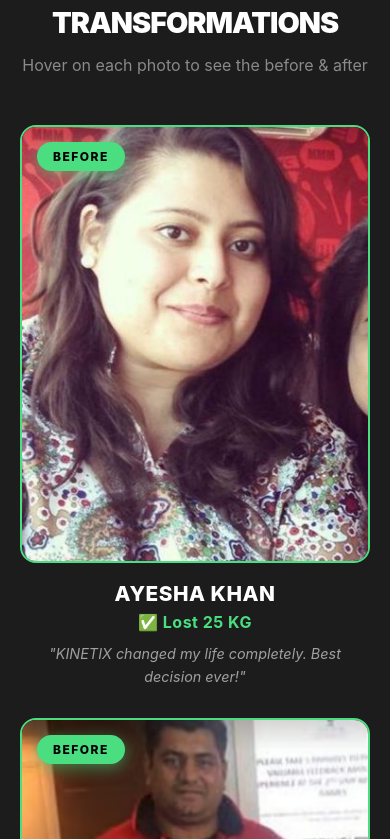
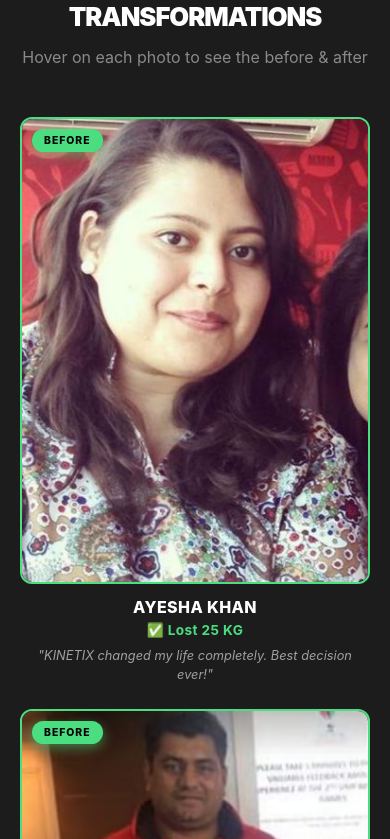
Before and after one commit to rahimashuja65-glitch/Rahimashuja, a React (Vite) app: page / in a window 390 px wide. Shown: the part 10425-11264 px from the top of the page. Built offline with nearby package versions, Linux system fonts and the light colour scheme.

Commit message:
removing space in images

```diff
--- a/src/components/Clientstories.jsx
+++ b/src/components/Clientstories.jsx
@@ -4,6 +4,7 @@ import React, { useState } from "react";
 import "./ClientStories.css";
 
 const ClientStories = () => {
+  // ✅ Saare 5 Clients — Ek Array Mein
   const clients = [
     {
       name: "Ayesha Khan",
@@ -19,6 +20,27 @@ const ClientStories = () => {
       before: "/assets/billalahmed.png",
       after: "/assets/billalahmedafter.png",
     },
+    {
+      name: "Hamza",
+      result: "Lost 20 KG",
+      message: "Best gym in town! The environment keeps you motivated.",
+      before: "/assets/hamza.png",
+      after: "/assets/hamzaafter.png",
+    },
+    {
+      name: "Ali",
+      result: "Lost 30 KG",
+      message: "I feel stronger and healthier than ever before.",
+      before: "/assets/ali.png",
+      after: "/assets/aliafter.png",
+    },
+    {
+      name: "Zani",
+      result: "Lost 15 KG",
+      message: "Amazing experience! The trainers really know their stuff.",
+      before: "/assets/zani.png",
+      after: "/assets/zaniafter.png",
+    },
   ];
 
   return (
@@ -26,15 +48,19 @@ const ClientStories = () => {
       <h2 className="cs-title">See Their Transformations</h2>
       <p className="cs-subtitle">Hover on each photo to see the before & after</p>
 
+      {/* ✅ Loop — Saare Clients Render */}
       <div className="cs-grid">
-        {clients.map((client, i) => (
-          <ClientCard key={i} client={client} />
+        {clients.map((client, index) => (
+          <ClientCard key={index} client={client} />
         ))}
       </div>
     </section>
   );
 };
 
+/* ============================================
+   Client Card Component
+   ============================================ */
 const ClientCard = ({ client }) => {
   const [hover, setHover] = useState(false);
 
@@ -65,7 +91,6 @@ const ClientCard = ({ client }) => {
         <span className="cs-label">{hover ? "AFTER" : "BEFORE"}</span>
       </div>
 
-      {/* Client Info */}
       <div className="cs-info">
         <h3 className="cs-name">{client.name}</h3>
         <p className="cs-result">✅ {client.result}</p>
--- a/src/components/clientstories.css
+++ b/src/components/clientstories.css
@@ -27,30 +27,33 @@
 }
 
 /* ============================================
-   GRID — 2 CARDS
+   ✅ GRID — 5 CARDS IN ONE ROW (Fixed)
    ============================================ */
 .cs-grid {
   display: grid;
-  grid-template-columns: 1fr 1fr;
-  gap: 40px;
-  max-width: 900px;
+  grid-template-columns: repeat(5, 1fr);    /* ✅ 5 fixed columns */
+  gap: 20px;
+  max-width: 1500px;
   margin: 0 auto;
 }
 
+/* ============================================
+   CARD
+   ============================================ */
 .cs-card {
   display: flex;
   flex-direction: column;
-  gap: 18px;
+  gap: 14px;
 }
 
 /* ============================================
-   IMAGE BOX — Fixed Size + Hover Swap
+   ✅ IMAGE BOX — Chhota + Fixed
    ============================================ */
 .cs-image-box {
   position: relative;
   width: 100%;
-  aspect-ratio: 4 / 5;
-  border-radius: 16px;
+  aspect-ratio: 3 / 4;                       /* ✅ Portrait ratio */
+  border-radius: 12px;
   overflow: hidden;
   border: 2px solid #4ade80;
   cursor: pointer;
@@ -59,11 +62,11 @@
 }
 
 .cs-image-box:hover {
-  box-shadow: 0 20px 50px rgba(74, 222, 128, 0.4);
+  box-shadow: 0 15px 40px rgba(74, 222, 128, 0.4);
   transform: translateY(-5px);
 }
 
-/* Both Images */
+/* ✅ Both Images — Fill Container */
 .cs-img {
   position: absolute;
   top: 0;
@@ -80,50 +83,51 @@
   z-index: 2;
 }
 
-/* BEFORE / AFTER Label */
+/* Label */
 .cs-label {
   position: absolute;
-  top: 15px;
-  left: 15px;
+  top: 10px;
+  left: 10px;
   background: #4ade80;
   color: #000;
-  padding: 7px 16px;
-  border-radius: 20px;
-  font-size: 0.75rem;
+  padding: 5px 12px;
+  border-radius: 15px;
+  font-size: 0.65rem;
   font-weight: 800;
-  letter-spacing: 1.5px;
+  letter-spacing: 1px;
   z-index: 3;
-  box-shadow: 0 4px 15px rgba(74, 222, 128, 0.5);
+  box-shadow: 0 4px 12px rgba(74, 222, 128, 0.5);
 }
 
 /* ============================================
-   INFO — Name + Result + Message
+   ✅ INFO — Chhota Font
    ============================================ */
 .cs-info {
   text-align: center;
-  padding: 0 5px;
+  padding: 0 4px;
 }
 
 .cs-name {
-  font-size: 1.3rem;
+  font-size: 0.95rem;                        /* ✅ Chhota */
   font-weight: 800;
   color: #fff;
   text-transform: uppercase;
-  margin: 0 0 6px 0;
-  letter-spacing: 0.5px;
+  margin: 0 0 5px 0;
+  letter-spacing: 0.4px;
+  line-height: 1.2;
 }
 
 .cs-result {
-  font-size: 1rem;
+  font-size: 0.82rem;                        /* ✅ Chhota */
   font-weight: 700;
   color: #4ade80;
-  margin: 0 0 10px 0;
-  letter-spacing: 0.5px;
+  margin: 0 0 8px 0;
+  letter-spacing: 0.4px;
 }
 
 .cs-message {
-  font-size: 0.9rem;
-  line-height: 1.6;
+  font-size: 0.72rem;                        /* ✅ Chhota */
+  line-height: 1.5;
   color: #a0a0a0;
   font-style: italic;
   margin: 0;
@@ -132,17 +136,51 @@
 /* ============================================
    RESPONSIVE
    ============================================ */
-@media (max-width: 700px) {
+
+/* Tablet — 3 columns */
+@media (max-width: 1100px) {
+  .cs-grid {
+    grid-template-columns: repeat(3, 1fr);
+    gap: 20px;
+  }
+}
+
+/* Small Tablet — 2 columns */
+@media (max-width: 800px) {
+  .cs-grid {
+    grid-template-columns: repeat(2, 1fr);
+    gap: 18px;
+  }
+
+  .cs-title {
+    font-size: 2rem;
+  }
+}
+
+/* Mobile — 1 column */
+@media (max-width: 550px) {
   .cs-section {
     padding: 60px 20px;
   }
 
-  .cs-title {
-    font-size: 1.8rem;
+  .cs-grid {
+    grid-template-columns: 1fr;
+    gap: 24px;
   }
 
-  .cs-grid {
-    grid-template-columns: 1fr;
-    gap: 30px;
+  .cs-title {
+    font-size: 1.6rem;
+  }
+
+  .cs-name {
+    font-size: 1rem;
+  }
+
+  .cs-result {
+    font-size: 0.85rem;
+  }
+
+  .cs-message {
+    font-size: 0.8rem;
   }
 }
```
Also changed, not shown: public/assets/aliafter.png (renamed from public/assets/ali after.png), public/assets/zaniafter.png (renamed from public/assets/zani after.png).
